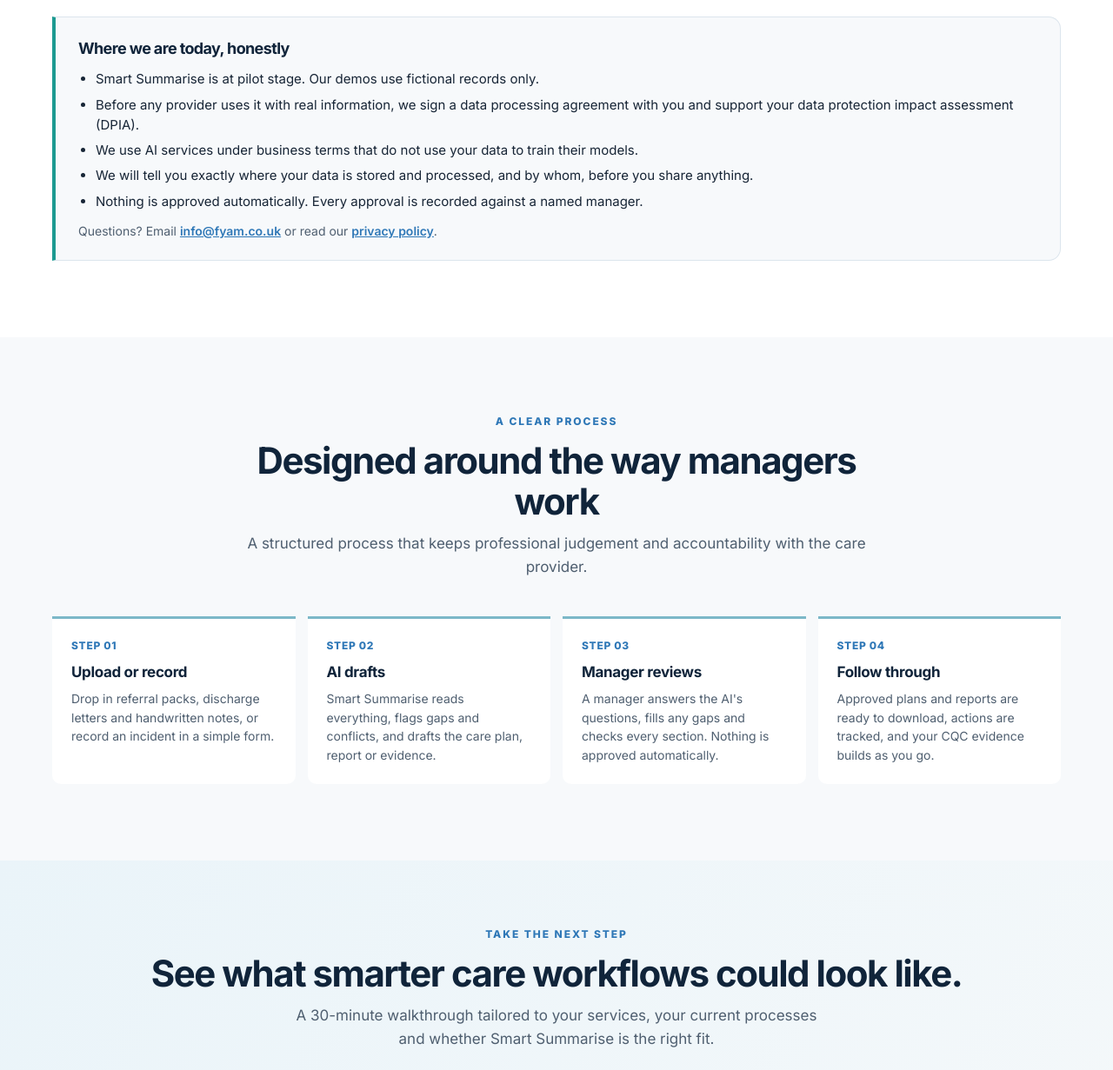
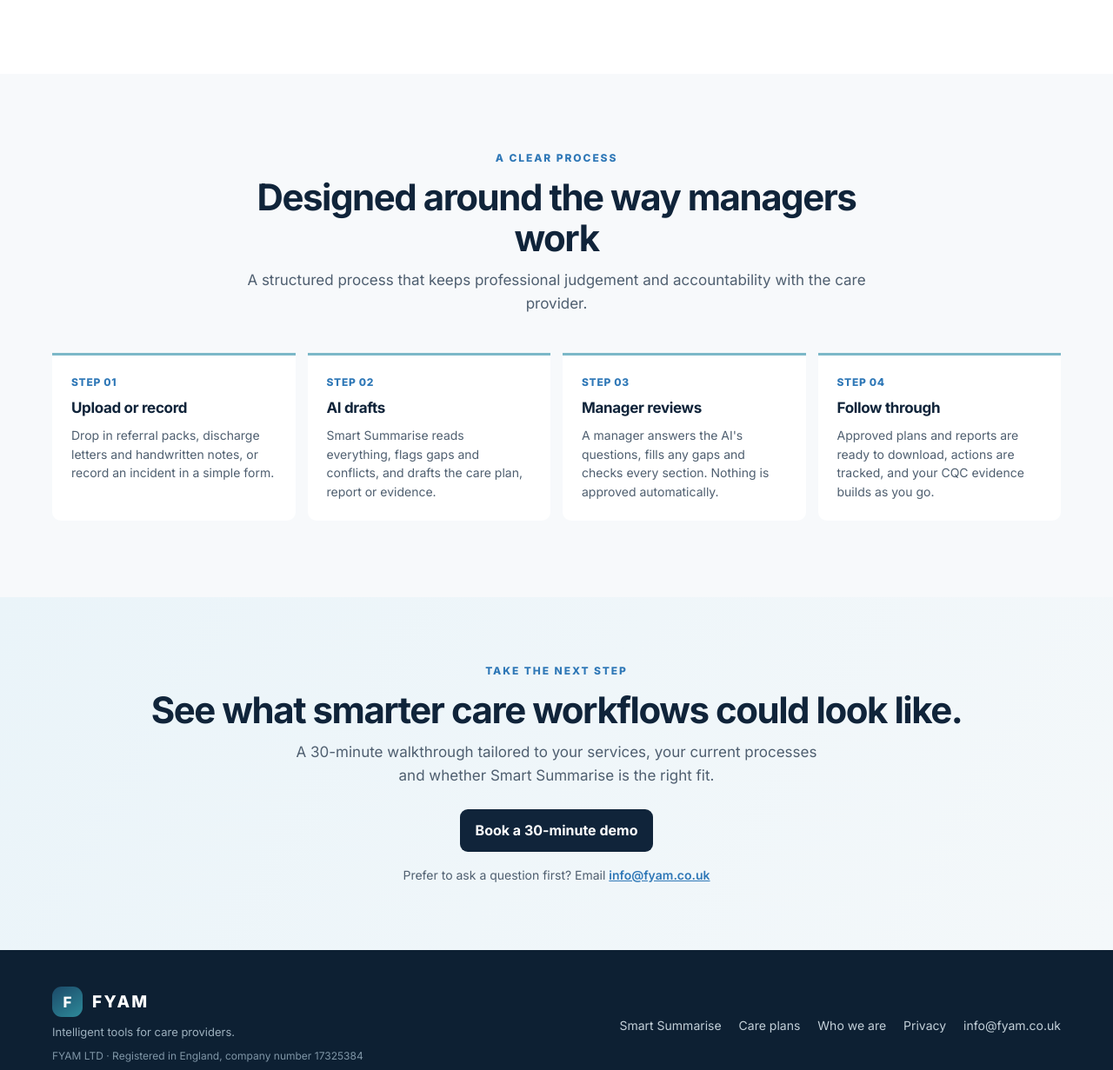
Before and after one commit to FYAM-AI/fyam-website, a plain HTML site: page index.html in a window 1280 px wide. Shown: the part 5169-6400 px from the top of the page at 87% size. Drawn offline with Linux system fonts and the light colour scheme.

Commit message:
Website: remove status box and registered office address
Co-Authored-By: Claude Opus 5.5 <noreply@anthropic.com>
Claude-Session: https://claude.ai/code/session_01LdorP2ANF9FnWUHDysYPW9

```diff
--- a/index.html
+++ b/index.html
@@ -570,18 +570,6 @@
                         </div>
                     </article>
                 </div>
-
-                <div class="trust-box">
-                    <h3>Where we are today, honestly</h3>
-                    <ul>
-                        <li>Smart Summarise is at pilot stage. Our demos use fictional records only.</li>
-                        <li>Before any provider uses it with real information, we sign a data processing agreement with you and support your data protection impact assessment (DPIA).</li>
-                        <li>We use AI services under business terms that do not use your data to train their models.</li>
-                        <li>We will tell you exactly where your data is stored and processed, and by whom, before you share anything.</li>
-                        <li>Nothing is approved automatically. Every approval is recorded against a named manager.</li>
-                    </ul>
-                    <p>Questions? Email <a href="mailto:info@fyam.co.uk">info@fyam.co.uk</a> or read our <a href="privacy.html">privacy policy</a>.</p>
-                </div>
             </div>
         </section>
 
@@ -645,7 +633,7 @@
                     FYAM
                 </a>
                 <p>Intelligent tools for care providers.</p>
-                <p class="company">FYAM LTD · Registered in England, company number 17325384<br>Registered office: 27 Whitmore Road, Birmingham, B10 0NR</p>
+                <p class="company">FYAM LTD · Registered in England, company number 17325384</p>
             </div>
 
             <div class="footer-links">
```
Also changed, not shown: privacy.html (+2 -2 lines).
